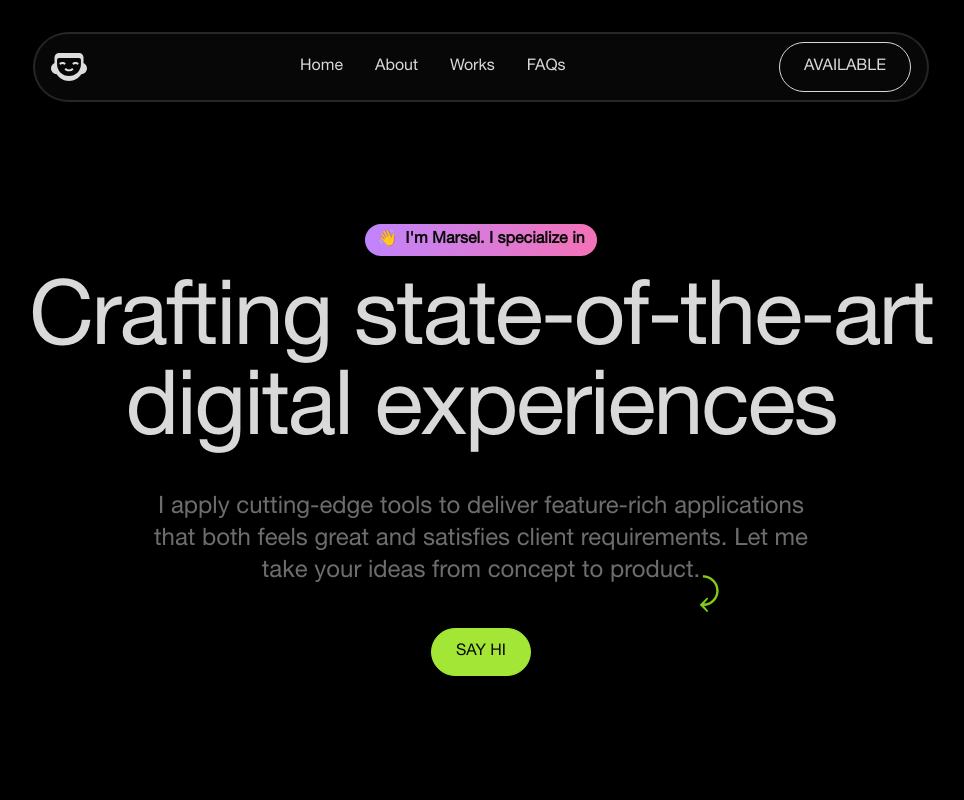
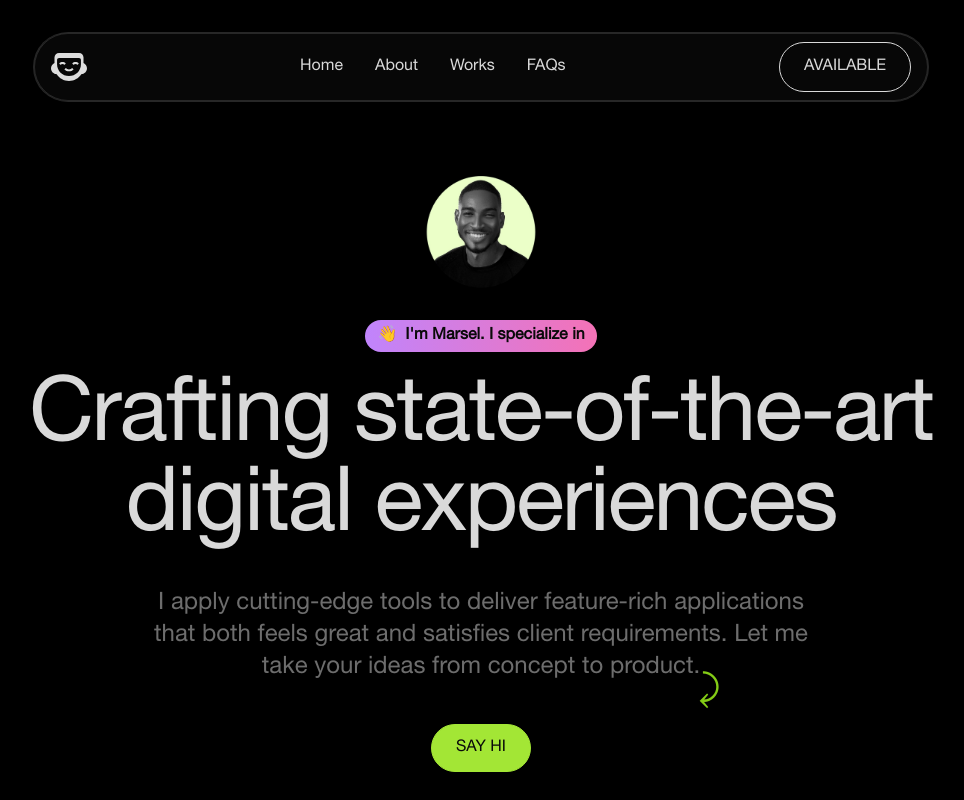
Before and after one commit to MarselDokubo/Marsel, a Next.js app: page / in a window 1280 px wide. Before the commit this address led to /#hero. Shown: the top 800 px of the page, without its empty margins (159-1123 px from the left). Built offline with nearby package versions, Linux system fonts and the light colour scheme.

Commit message:
chore(hero): added profile image

```diff
--- a/src/app/page.tsx
+++ b/src/app/page.tsx
@@ -33,9 +33,6 @@ export default function Home() {
         }
     };
 
-    useEffect(() => {
-        window.location.hash = visibleSection;
-    }, [visibleSection]);
     return (
         <>
             {sections.map((section, index) => (
--- a/src/sections/Faqs.tsx
+++ b/src/sections/Faqs.tsx
@@ -5,14 +5,37 @@ import { AnimatePresence, motion } from "framer-motion";
 import { twMerge } from "tailwind-merge";
 import Button from "@/components/button";
 
+// const faqs = [
+//     {
+//         question: "How long does it take to build a website?",
+//         answer: "It depends on the complexity of the website and the scope of the project.",
+//     },
+//     {
+//         question: "What is your development process like?",
+//         answer: "I follow a hands-on approach starting with project planning, building out the core features, and regular check-ins to make sure everything matches your needs.",
+//     },
+//     {
+//         question: "Do you work with international clients?",
+//         answer: "Yes, I work with clients globally and can accommodate different time zones for meetings and communication.",
+//     },
+//     {
+//         question: "What industries do you specialize in?",
+//         answer: "I have experience across various industries including technology, retail, hospitality, and professional services, bringing fresh perspectives to each project.",
+//     },
+// ];
+
 const faqs = [
     {
         question: "Are you open to collaborations?",
-        answer: "Teaming up is a yes. I view collaborations as opportunity network, express creativity and learn from a group or community. ",
+        answer: "Teaming up is a yes. I view collaborations as opportunity network, express creativity and learn from a group or community.",
     },
     {
-        question: "Would you join a startup",
-        answer: "Startups can be a thrill. The idea of building something from the ground up is a famous ritual in this field particularly and is definitely one that I would partake in.",
+        question: "Would you join a startup?",
+        answer: "Startups are a thrill. The idea of building something from the ground up is a famous ritual in this field particularly and is definitely one that I would partake in.",
+    },
+    {
+        question: "Do you work with international clients?",
+        answer: "Yes, I work with clients globally and can accommodate different time zones for meetings and communication.",
     },
     {
         question: "Do you work remotely?",
--- a/src/sections/Hero.tsx
+++ b/src/sections/Hero.tsx
@@ -7,6 +7,7 @@ import Pointer from "@/components/pointer";
 import { motion, useAnimate } from "framer-motion";
 import { useEffect } from "react";
 import cursorYouImage from "@/assets/images/cursor-you.svg";
+import portrait from "@/assets/images/portrait.jpg";
 
 const Hero = () => {
     const [leftDesignScope, leftDesignAnimate] = useAnimate();
@@ -57,7 +58,7 @@ const Hero = () => {
 
     return (
         <section
-            className="hero py-16 md:py-24 mt-32 overflow-x-clip"
+            className="hero py-16 md:py-12 mt-32 overflow-x-clip"
             style={{
                 cursor: `url(${cursorYouImage.src}), auto `,
             }}
@@ -94,6 +95,10 @@ const Hero = () => {
                 >
                     <Pointer name="Show Reel" color="red" />
                 </motion.div>
+
+                <div className="portrait size-28 rounded-full mx-auto mb-8">
+                    <Image src={portrait} alt="Profile Image" className="" />
+                </div>
                 <div className="flex justify-center">
                     <div className="inline-flex py-1 px-3 bg-gradient-to-r from-purple-400 to-pink-400 rounded-full text-neutral-950 font-semibold gap-2">
                         <span>👋</span> {"  "}I&apos;m Marsel. I specialize in
```
Also changed, not shown: src/assets/images/portrait.jpg (added), 1 other file (tests, documents, lock files or other folders).
